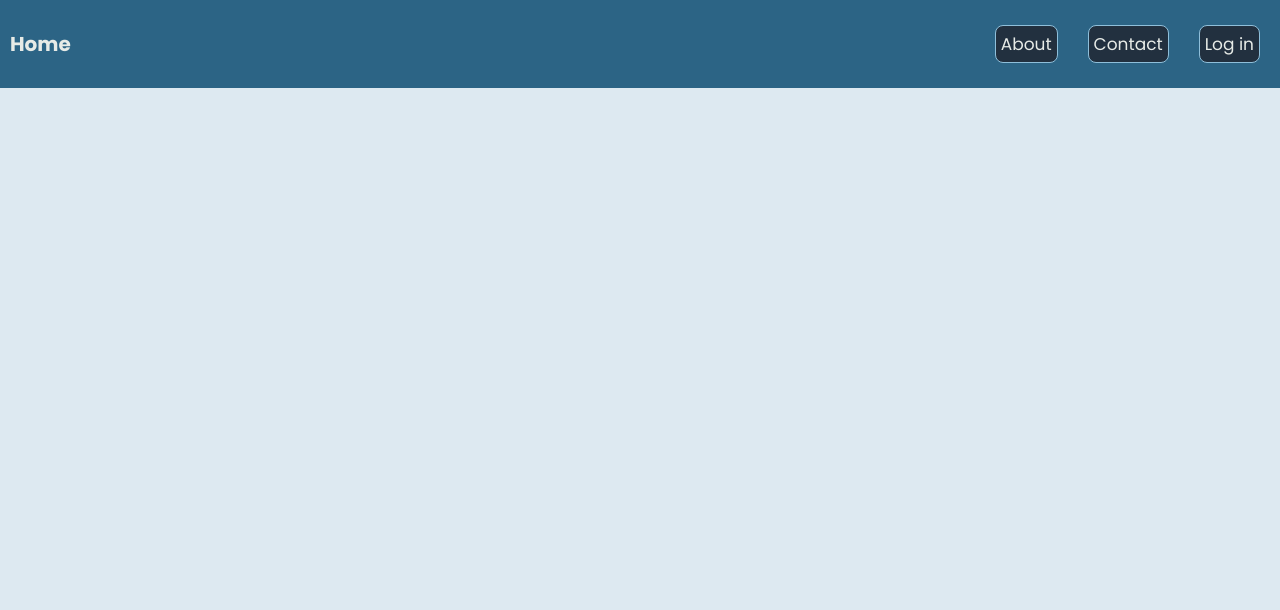
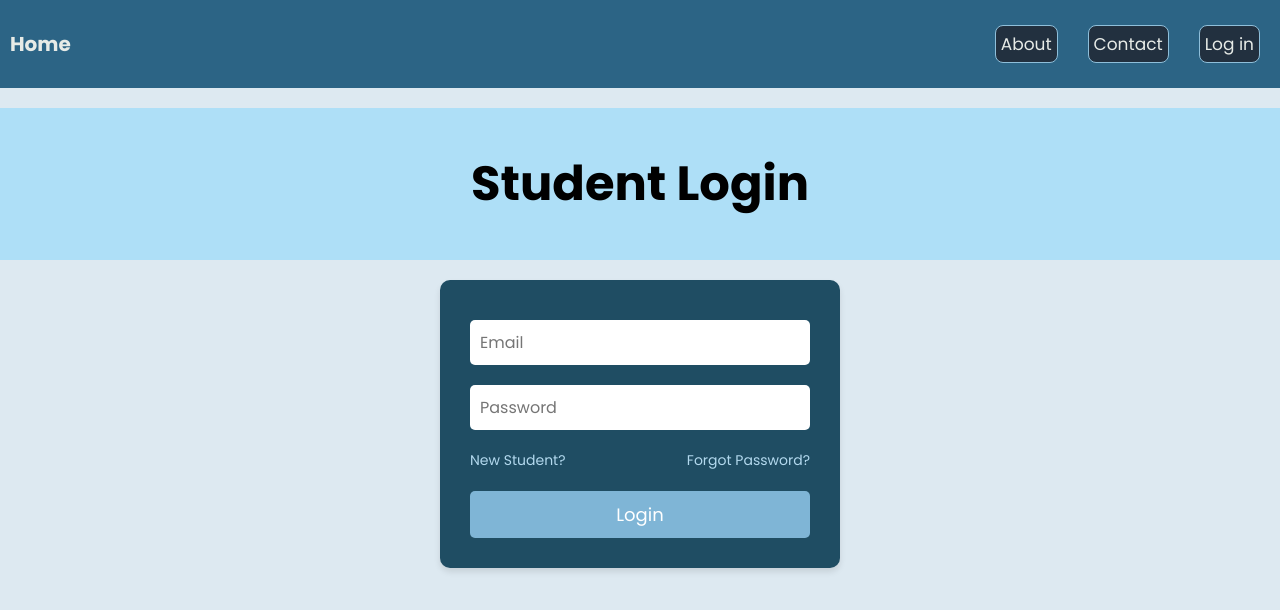
Before and after one commit to knguyenHub/CoyoteHowls, a React (Vite) app in the folder coyote_howls/: page /student in a window 1280 px wide. Shown: the top 610 px of the page. Built offline with nearby package versions, Linux system fonts and the light colour scheme.

Commit message:
Student login

```diff
--- a/coyote_howls/src/App.jsx
+++ b/coyote_howls/src/App.jsx
@@ -8,6 +8,7 @@ import Contact from "./components/pages/Contact";
 import Log_in from "./components/pages/Log_in";
 import Home from "./components/pages/Home";
 import Faculty_login from "./components/pages/Faculty_login";
+import Student_login from "./components/pages/Student_login";
 
 
 /*Routing each component from pages to the appropriate url on the website */
@@ -22,6 +23,7 @@ function App() {
         <Route path= "/contact" element={<Contact/>} />
         <Route path= "/log_in" element={<Log_in/>} />
         <Route path="/faculty" element={<Faculty_login />} />
+        <Route path="/student" element={<Student_login />} />
       </Routes>
     </div>
   );
--- a/coyote_howls/src/components/pages/Log_in.jsx
+++ b/coyote_howls/src/components/pages/Log_in.jsx
@@ -17,7 +17,7 @@ const Log_in = () => {
         <h2>Who Are You?</h2>
         <div className="button-container">
           <Link to= "/faculty"><button className="role-button">Faculty</button></Link>
-          <button className="role-button">Student</button>
+          <Link to= "/student"><button className="role-button">Student</button></Link>
         </div>
       </div>
     </div>
--- /dev/null
+++ b/coyote_howls/src/components/pages/Student_login.css
@@ -0,0 +1,70 @@
+.login-body {
+    display: flex;
+    flex-direction: column;
+    justify-content: center;
+    align-items: center;
+    width: 100%;
+  }
+
+  .login-title{
+    background-color: #AEDFF7;
+    text-align: center;
+    padding: 40px;
+    margin-top: 20px;
+    margin-bottom: 20px;
+    font-size: 36pt;
+    width: 100%;
+  }
+
+  .login-form {
+    background-color: #1F4D63;
+    padding: 30px;
+    border-radius: 10px;
+    box-shadow: 0px 4px 6px rgba(0, 0, 0, 0.1);
+    display: flex;
+    flex-direction: column;
+    align-items: center;
+    width: 400px; /* Adjust the width for better form size */
+  }
+
+  .input-field {
+    width: 100%;
+    padding: 10px;
+    margin: 10px 0;
+    border: none;
+    border-radius: 5px;
+    font-size: 16px;
+  }
+
+  .login-options {
+    display: flex;
+    justify-content: space-between;
+    width: 100%;
+    margin-top: 10px;
+  }
+
+  .link {
+    color: #B3D9EE;
+    text-decoration: none;
+    font-size: 14px;
+  }
+
+  .link:hover {
+    text-decoration: underline;
+  }
+
+  .login-button {
+    background-color: #7FB5D6;
+    color: white;
+    border: none;
+    padding: 10px 20px;
+    border-radius: 5px;
+    font-size: 18px;
+    cursor: pointer;
+    margin-top: 20px;
+    width: 100%; /* Make the button span full width */
+  }
+
+  .login-button:hover {
+    background-color: #67A1C7;
+  }
--- /dev/null
+++ b/coyote_howls/src/components/pages/Student_login.jsx
@@ -0,0 +1,25 @@
+import React from 'react'
+import './Student_login.css';
+
+
+const Student_login = () => {
+  return (
+    <div className="login-body">
+    <h1 className="login-title">Student Login</h1>
+
+    <div className="login-form">
+      <input type="text" placeholder="Email" className="input-field" />
+      <input type="password" placeholder="Password" className="input-field" />
+
+      <div className="login-options">
+        <a href="/" className="link">New Student?</a>
+        <a href="/" className="link">Forgot Password?</a>
+      </div>
+
+      <button className="login-button">Login</button>
+    </div>
+  </div>
+  )
+}
+
+export default Student_login
```
